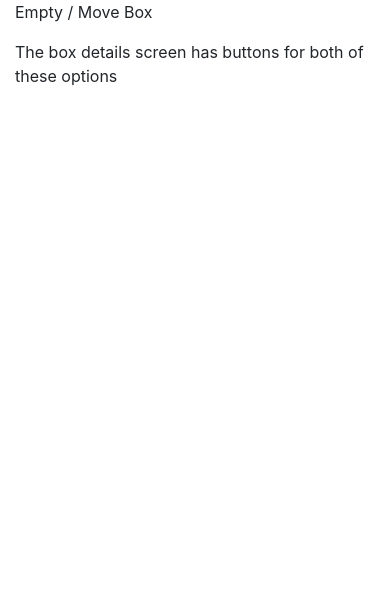
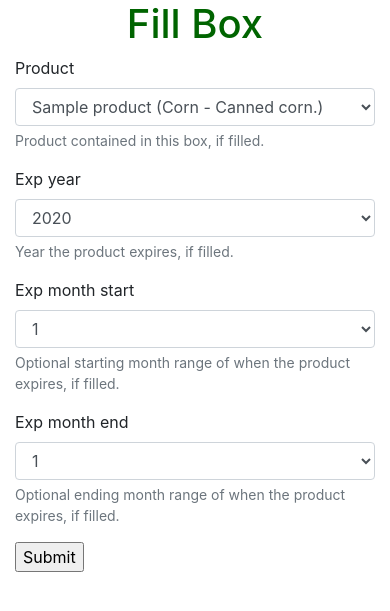
Before and after one commit to w-a-r-m-inventory-system/Food-Pantry-Inventory, a Django app: page /fpiweb/box/1/fill/ in a window 390 px wide. Shown: the top 611 px of the page. Run offline with Django 3.2, Linux system fonts and the light colour scheme; a user stored in the database is signed in; data comes from the database, SQL or seed files in the repository; tables that the repository leaves empty hold one stand-in row (values such as "Sample post"); parts of the project's set-up code (start-up, migrations or seed data) failed here and were passed over; some libraries are stand-ins or nearby versions.

Commit message:
mostly changes due to breaking up box form

```diff
--- a/fpiweb/forms.py
+++ b/fpiweb/forms.py
@@ -124,11 +124,15 @@ class FillBoxForm(forms.ModelForm):
             'exp_year',
             'exp_month_start',
             'exp_month_end',
-            'date_filled',
+            # 'date_filled',
         ]
-        widgets = {
-            'date_filled': Html5DateInput
-        }
+        # widgets = {
+        #     'date_filled': Html5DateInput
+        # }
+
+    # product = forms.ModelChoiceField(
+    #
+    # )
 
     exp_year = forms.TypedChoiceField(
         choices=expire_year_choices,
--- a/fpiweb/templates/fpiweb/box_detail.html
+++ b/fpiweb/templates/fpiweb/box_detail.html
@@ -35,7 +35,7 @@ Box Details
     </div>
 </div>
 <div class="row">Contents</div>
-<div class="row"><span>Product:</span> {{ box.product.name }}</div>
+<div class="row"><span>Product:</span> {{ box.product.prod_name }}</div>
 <div class="row">Expiration</div>
 <div class="row"><span>Year:</span> {{ box.exp_year|default_if_none:"" }}</div>
 <div class="row">
--- /dev/null
+++ b/fpiweb/templates/fpiweb/box_fill.html
@@ -0,0 +1,32 @@
+{% extends 'fpiweb/base.html' %}
+{% load bootstrap4 %}
+
+{% block title %}Fill Box{% endblock %}
+
+{% block content %}
+    <div class="row">
+        <div class="col-md-4 text-center">
+            <h1 class="h1">Fill Box</h1>
+        </div>
+    </div>
+
+    {% if form.non_field_errors %}
+      <div class="alert alert-danger">
+        <ul>
+        {% for error in form.non_field_errors %}
+          <li>{{ error }}</li>
+        {% endfor %}
+        </ul>
+      </div>
+    {% endif %}
+
+    <form action="" method="post">
+        {% csrf_token %}
+        {% bootstrap_field form.product %}
+        {% bootstrap_field form.exp_year %}
+        {% bootstrap_field form.exp_month_start %}
+        {% bootstrap_field form.exp_month_end %}
+        <input type="submit" value="Submit"/>
+    </form>
+
+{% endblock %}
--- a/fpiweb/urls.py
+++ b/fpiweb/urls.py
@@ -9,7 +9,10 @@ from django.views.generic import TemplateView
 from fpiweb.views import \
     AboutView, \
     BoxEditView, \
+    BoxEmptyView, \
     BoxEmptyMoveView, \
+    BoxFillView, \
+    BoxMoveView, \
     BoxScannedView, \
     IndexView, LoginView, ConstraintsListView, \
     ConstraintCreateView, ConstraintUpdateView, ConstraintDeleteView, \
@@ -82,11 +85,11 @@ urlpatterns = [
          name='box_empty_move'),
 
     # e.g. /fpiweb/test_scan/ = ???
-    path('box/<int:pk>/move/', BoxEmptyMoveView.as_view(), name='box_move'),
+    path('box/<int:pk>/move/', BoxMoveView.as_view(), name='box_move'),
 
-    path('box/<int:pk>/fill/', BoxEmptyMoveView.as_view(), name='box_fill'),
+    path('box/<int:pk>/fill/', BoxFillView.as_view(), name='box_fill'),
 
-    path('box/<int:pk>/empty/', BoxEmptyMoveView.as_view(), name='box_empty'),
+    path('box/<int:pk>/empty/', BoxEmptyView.as_view(), name='box_empty'),
 
     path('test_scan/', TestScanView.as_view(), name='test_scan'),
 ]
--- a/fpiweb/views.py
+++ b/fpiweb/views.py
@@ -12,7 +12,11 @@ from django.views.generic import TemplateView, ListView, DetailView, \
     CreateView, UpdateView, DeleteView, FormView
 
 from fpiweb.models import Box, BoxNumber, Constraints
-from fpiweb.forms import NewBoxForm, LoginForm, ConstraintsForm, LogoutForm
+from fpiweb.forms import \
+    ConstraintsForm, \
+    FillBoxForm, \
+    LoginForm, \
+    NewBoxForm
 
 __author__ = '(Multiple)'
 __project__ = "Food-Pantry-Inventory"
@@ -293,10 +297,27 @@ class BoxEmptyMoveView(LoginRequiredMixin, TemplateView):
 
 
 class BoxMoveView(LoginRequiredMixin, TemplateView):
-    template_name = 'fpiweb/box_empty_move.html'
+    template_name = 'fpiweb/box_move.html'
 
     def get_context_data(self, **kwargs):
         return {}
+
+
+class BoxEmptyView(LoginRequiredMixin, View):
+    pass
+
+
+class BoxFillView(LoginRequiredMixin, UpdateView):
+    model = Box
+    template_name = 'fpiweb/box_fill.html'
+    context_object_name = 'box'
+    form_class = FillBoxForm
+
+    def get_success_url(self):
+        return reverse(
+            'fpiweb:box_details',
+            args=(self.object.pk,)
+        )
 
 
 class BoxScannedView(LoginRequiredMixin, View):
@@ -313,9 +334,9 @@ class BoxScannedView(LoginRequiredMixin, View):
             return redirect('fpiweb:box_new', box_number=box_number)
 
         if not box.product:
-            return redirect('fpiweb:box_edit', pk=box.pk)
+            return redirect('fpiweb:box_fill', pk=box.pk)
 
-        return redirect('fpiweb:box_empty_move', pk=box.pk)
+        return redirect('fpiweb:box_details', pk=box.pk)
 
 
 class TestScanView(LoginRequiredMixin, TemplateView):
```
Also changed, not shown: fpiweb/admin.py (+8 -1 lines).
